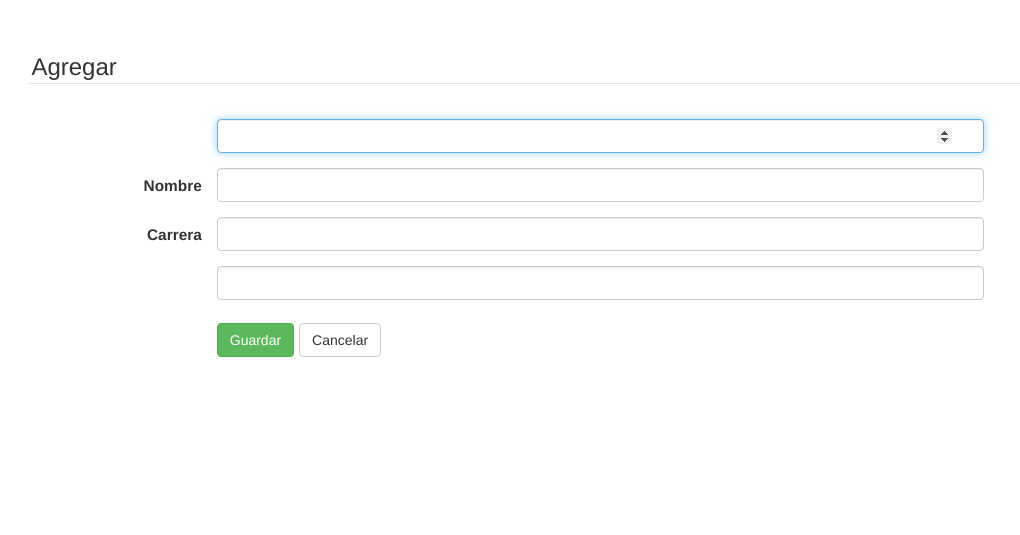
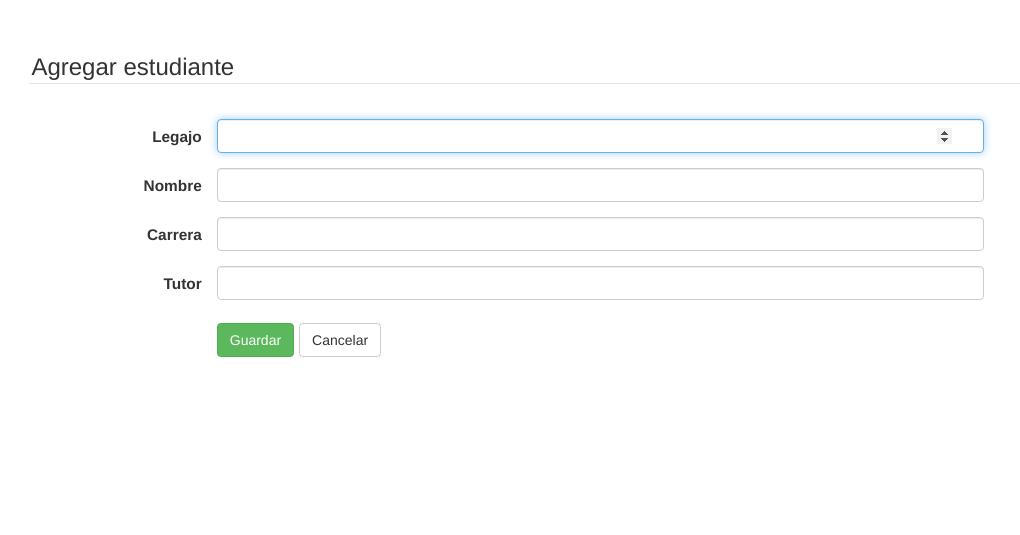
Before and after one commit to UTN-FRD/tutorias, a CakePHP app: template app/View/Estudiantes/add.ctp in a window 1280 px wide. Shown: the part 51-586 px from the top of the page, without its empty margins (96-1116 px from the left). Run offline with PHP 8.4 and a stand-in for CakePHP, Linux system fonts and the light colour scheme; the template is opened without the code that fills it, so the values that code supplies are empty; form fields are guessed from the names that the template uses; style sheets or scripts are compiled from the project's sources; some libraries are stand-ins or nearby versions.

Commit message:
Corregir el alta de graduados

```diff
--- a/app/View/Estudiantes/add.ctp
+++ b/app/View/Estudiantes/add.ctp
@@ -6,7 +6,7 @@ $this->Html->script('estudiante.form-app', array('inline' => false));
 
 <div class="row form-app">
   <div class="col-md-12 page-title">
-    <h3>Agregar <?php echo strtolower($this->Plataforma->obtenerEncuestado())?> </h3>
+    <h3>Agregar <?php echo Plataforma::esTutorias() ? 'estudiante' : 'graduado' ?></h3>
   </div>
 
   <?php
@@ -17,7 +17,7 @@ $this->Html->script('estudiante.form-app', array('inline' => false));
 
   <fieldset class="col-md-12">
     <div class="form-group">
-      <label for="legajo" class="control-label"><?php echo $this->Plataforma->obtenerID() ?></label>
+      <label for="legajo" class="control-label"><?php echo Plataforma::esTutorias() ? 'Legajo' : 'D.N.I' ?></label>
       <div class="control-input">
         <input
           name="data[Estudiante][legajo]"
@@ -58,14 +58,23 @@ $this->Html->script('estudiante.form-app', array('inline' => false));
     </div>
 
     <div class="form-group">
-      <label for="tutor" class="control-label"><?php echo $this->Plataforma->obtenerUsuario() ?></label>
+      <label for="tutor" class="control-label"><?php echo Plataforma::esTutorias() ? 'Tutor' : 'Usuario' ?></label>
       <div class="control-input">
         <?php
-        echo $this->Form->input('user_id', array(
-          'id' => 'tutor',
-          'label' => false,
-          'class' => 'form-control'
-        ));
+        if (Plataforma::esTutorias()):
+          echo $this->Form->input('user_id', array(
+            'id' => 'tutor',
+            'label' => false,
+            'class' => 'form-control'
+          ));
+        else:
+          echo $this->Form->input('user_id', array(
+            'id' => 'tutor',
+            'label' => false,
+            'value' => AuthComponent::user('id'),
+            'class' => 'form-control'
+          ));
+        endif;
         ?>
       </div>
     </div>
```
